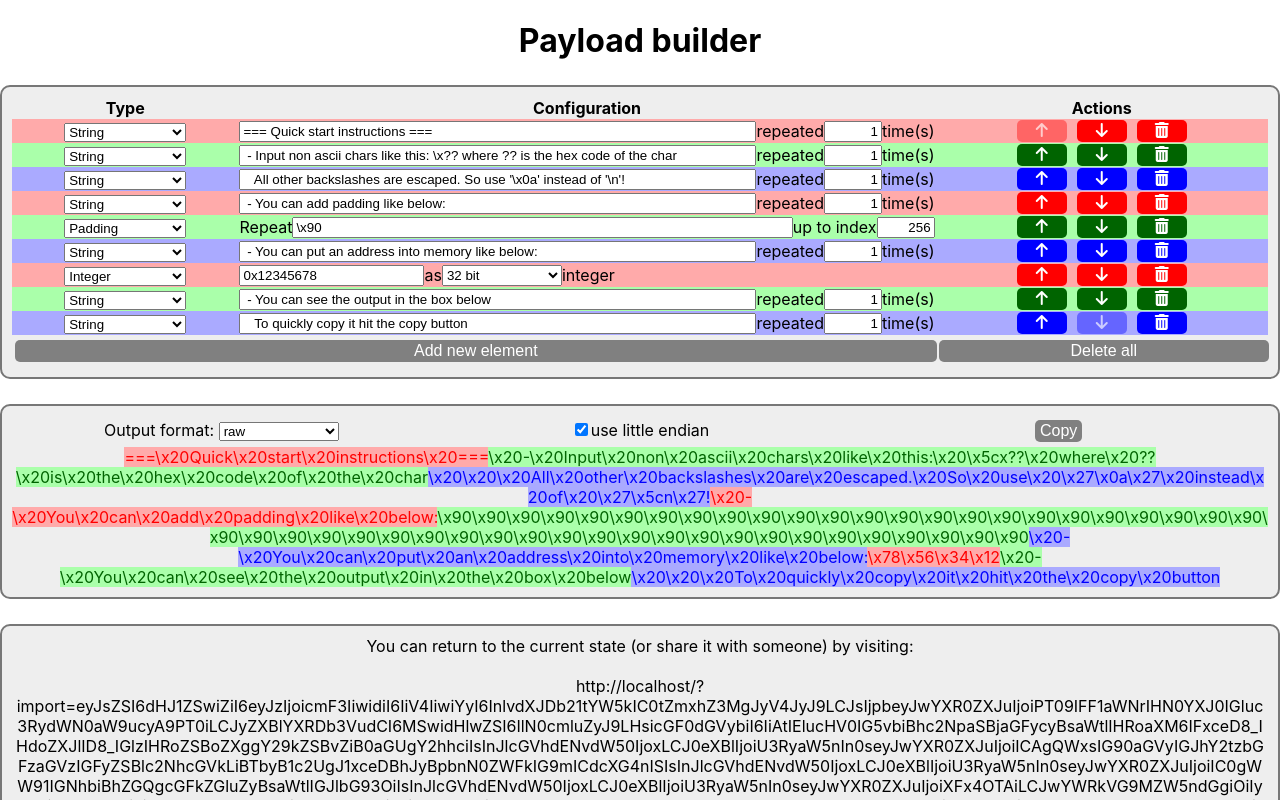
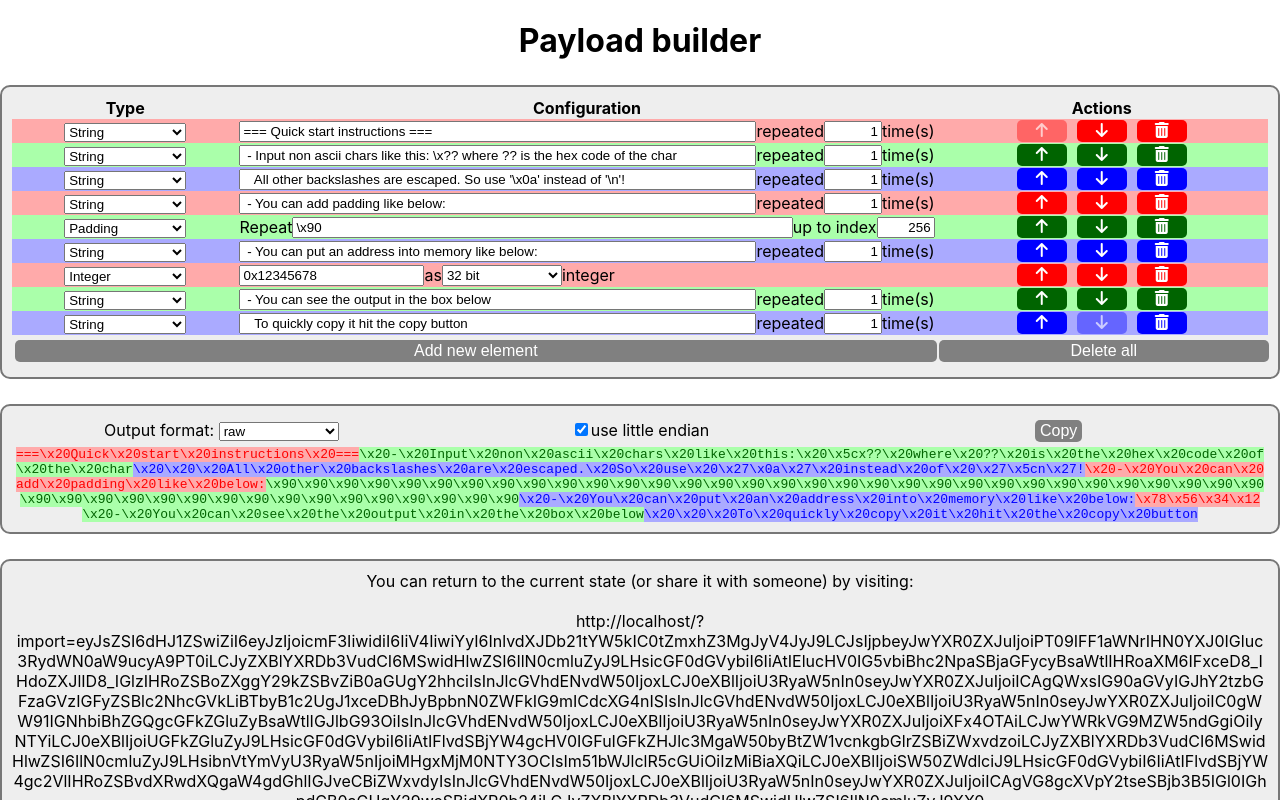
Before and after one commit to six-two/react_payload_builder, a React (Create React App) app: page / in a window 1280 px wide. Shown: the top 800 px of the page. Built offline with nearby package versions, Linux system fonts and the light colour scheme.

Commit message:
[WIP] Tried to make output look better

```diff
--- a/src/App.scss
+++ b/src/App.scss
@@ -2,19 +2,7 @@ $bgColors: #ffaaaa #aaffaa #aaaaff;
 $fgColors: #ff0000 darkgreen #0000ff;
 
 
-.output-settings {
-  width: 100%;
-  display: table;
-  table-layout: fixed;
 
-  .wrapper {
-    display:table-row;
-  }
-
-  .format-chooser, .copy-button, .endian-toggle {
-    display:table-cell;
-  }
-}
 
 .edit-container {
   display: flex;
@@ -53,7 +41,27 @@ $fgColors: #ff0000 darkgreen #0000ff;
   padding: 3px;
 }
 
-.byte-output {
+.output-settings {
+  width: 100%;
+  display: table;
+  table-layout: fixed;
+
+  .wrapper {
+    display:table-row;
+  }
+
+  .format-chooser, .copy-button, .endian-toggle {
+    display:table-cell;
+  }
+}
+
+.colored-bytes {
+  font-family: monospace;
+  word-break: break-all;
+  overflow-wrap: break-word;
+  white-space: normal;
+  word-wrap: break-word;
+
   @for $i from 1 through length($fgColors) {
     .multi-colored:nth-child(#{length($fgColors)}n+#{$i}) {
       color: nth($fgColors, $i);
@@ -117,3 +125,5 @@ button {
    overflow-wrap: break-word;
   }
 }
+
+.measure-string-length { visibility: hidden; white-space: nowrap; }
--- a/src/App.tsx
+++ b/src/App.tsx
@@ -8,7 +8,10 @@ import { State } from './app/redux/store';
 
 
 // TODO: next steps
+//  - improve output line breaks (and use monospaced font)
+//      - add hexdump output
 //  - a menu to quickly jump to any section? like <a href="#export-link">Export link</a>
+// try like https://muzzybear.github.io/react-hexviewer/
 //  - explain that export is a snapshot, reword "session"
 //  - (opt) compress the json before base64
 //  - Fix names
--- a/src/app/views/hex/ColoredHexStringView.tsx
+++ b/src/app/views/hex/ColoredHexStringView.tsx
@@ -34,7 +34,7 @@ class ColoredHexStringView_ extends React.Component<Props> {
     textToCopy = labels[0] + textToCopy + labels[1];
     ClipboardManager.setTextToCopy(textToCopy);
 
-    return <span>
+    return <div className="colored-bytes">
       {labels[0]}
       {escapedTaggedStrings.map((value: TaggedString) => {
         return <span className="multi-colored" key={value.key}>
@@ -42,7 +42,7 @@ class ColoredHexStringView_ extends React.Component<Props> {
         </span>;
       })}
       {labels[1]}
-    </span>;
+    </div>;
   }
 
   renderErrorMessage(text: string) {
@@ -64,7 +64,7 @@ interface TaggedString {
   key: number,
 }
 
-const mapStateToProps = (state: ReduxState, ownProps: any) => {
+const mapStateToProps = (state: ReduxState, ownProps: any): Props => {
   return {
     ...ownProps,
     isLittleEndian: state.persistent.isLittleEndian,
@@ -73,9 +73,5 @@ const mapStateToProps = (state: ReduxState, ownProps: any) => {
   };
 };
 
-const mapDispatchToProps = (dispatch: any) => {
-  return {};
-};
-
-const ColoredHexStringView = connect(mapStateToProps, mapDispatchToProps)(ColoredHexStringView_);
+const ColoredHexStringView = connect(mapStateToProps)(ColoredHexStringView_);
 export default ColoredHexStringView;
--- /dev/null
+++ b/src/app/views/hex/EvenTextWrap.tsx
@@ -0,0 +1 @@
+import React from 'react';
```
